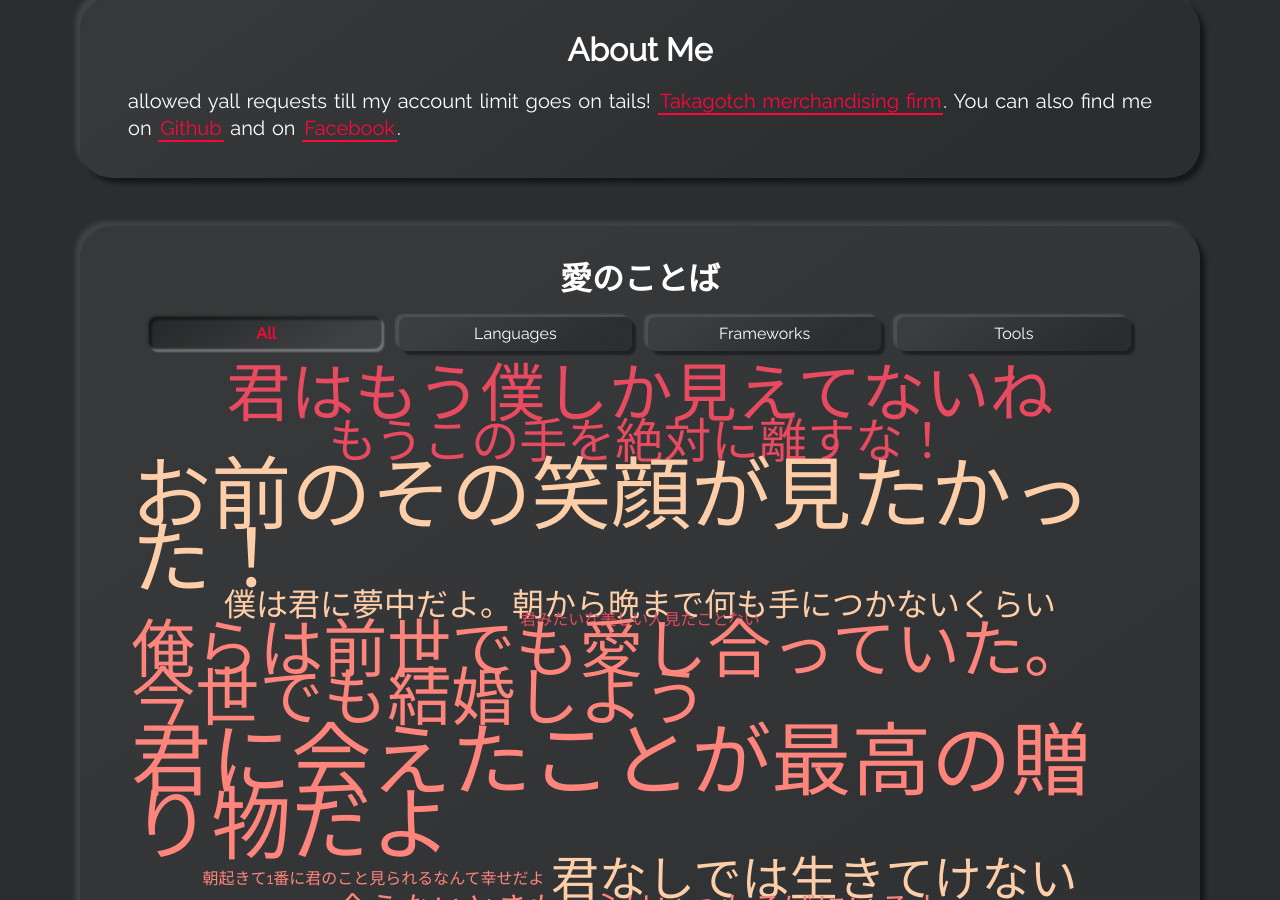
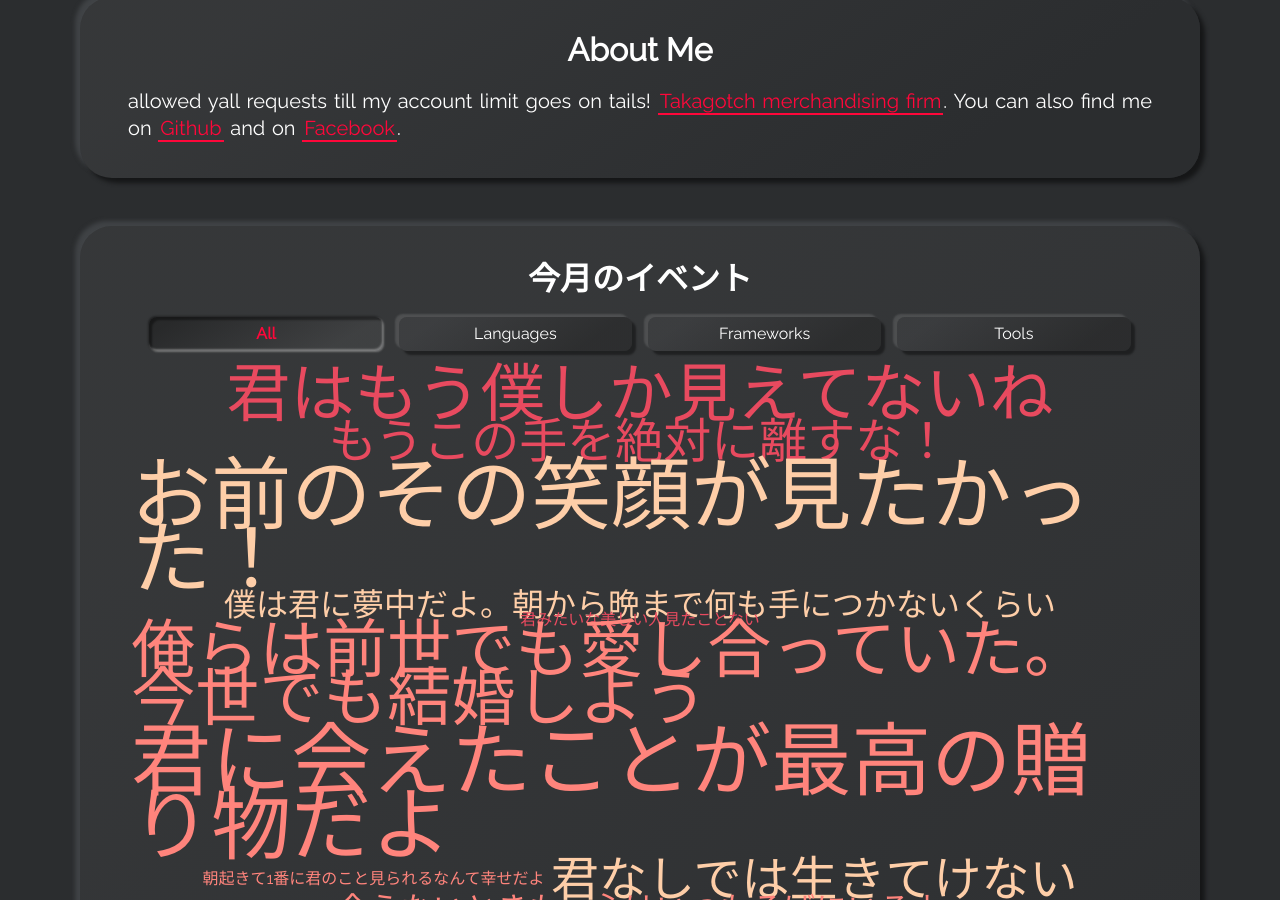
Before and after one commit to takagotch/o2830, a Jekyll site: the page built from index.html, in a window 1280 px wide and 900 px high, scrolled down 1063 px. Built offline with Jekyll 4.4.1, drawn with Linux system fonts in a browser that asks for light colours.

Commit message:
Update _config.yml

```diff
--- a/_config.yml
+++ b/_config.yml
@@ -43,7 +43,7 @@ about_me_description: allowed yall requests till my account limit goes on tails!
 # > setting this to false, will omit the Skills section
 show_skills_card: true
 # about_me_title: The will be displayed as the title in the Skills section
-skills_title:     愛のことば
+skills_title:     今月のイベント
 
 # TIMELINE SECTION
 # show_timeline_card:
```
